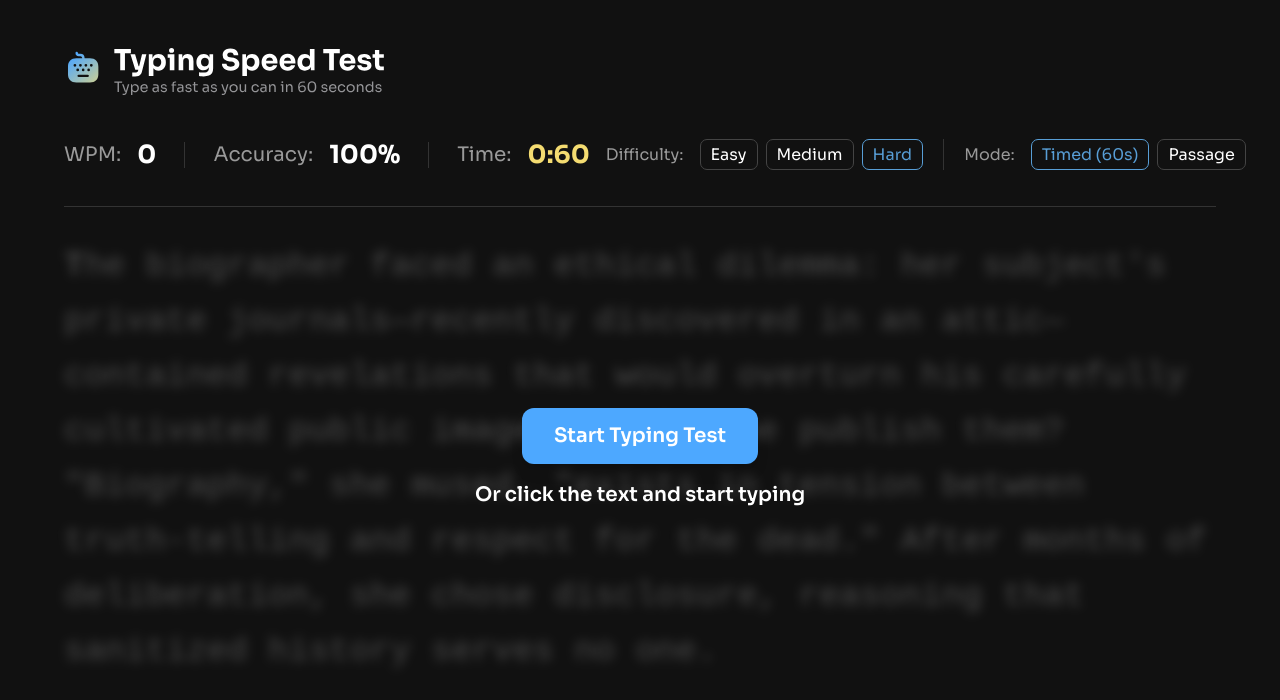
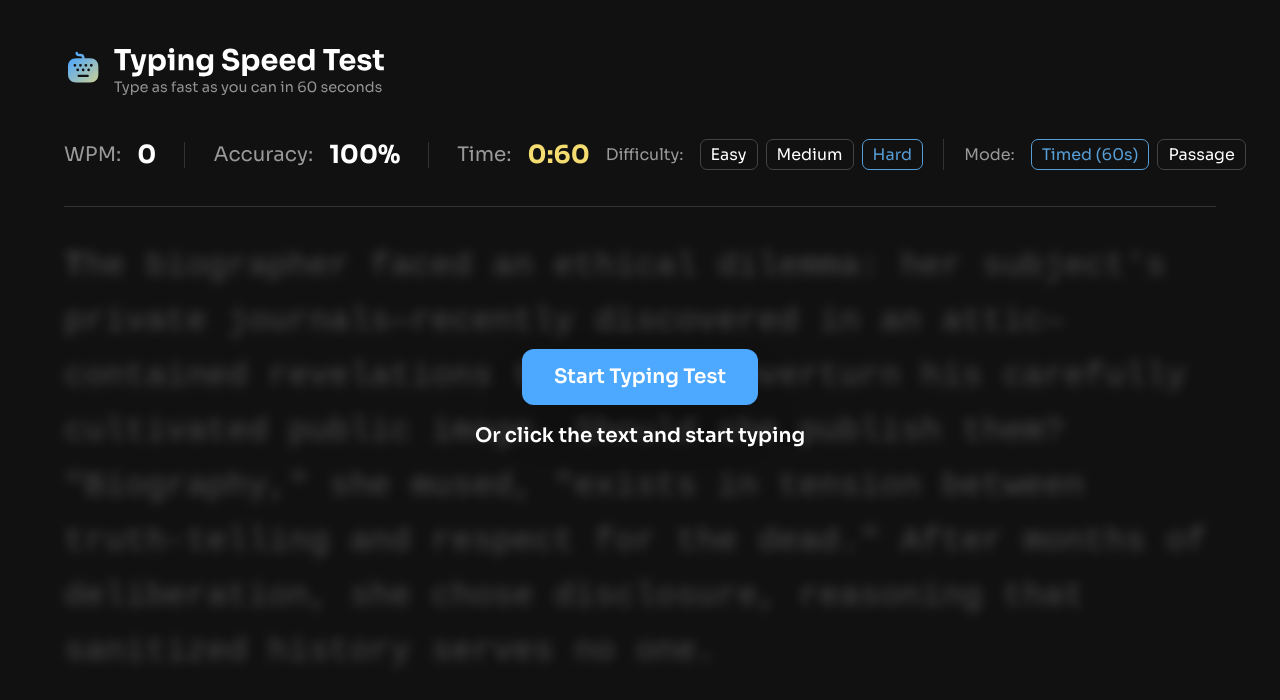
Before and after one commit to AhmedKhaledYaseen/typing-speed-test, a React (Vite) app: page / in a window 1280 px wide. Shown: the top 700 px of the page. Built offline with nearby package versions, Linux system fonts and the light colour scheme.

Commit message:
fix(ui): anchor start button and label to exact center of page

```diff
--- a/src/components/PassageDisplay.jsx
+++ b/src/components/PassageDisplay.jsx
@@ -36,7 +36,7 @@ export default function PassageDisplay({
   return (
     <div
       onClick={handleContainerClick}
-      className="relative py-8 my-4 border-t border-[#333] w-full cursor-text"
+      className="relative py-8 my-4 border-t border-[#333] w-full min-h-[360px] md:min-h-[440px] cursor-text"
     >
       {/* Hidden input to capture keystrokes on desktop & mobile */}
       <input
@@ -67,22 +67,25 @@ export default function PassageDisplay({
         ))}
       </div>
 
-      {/* Idle overlay - perfectly centered */}
+      {/* Idle overlay - anchored to exact center of the page */}
       {testState === 'idle' && (
-        <div className="absolute inset-0 flex flex-col items-center justify-center text-center p-4 z-10">
+        <div className="fixed inset-0 flex flex-col items-center justify-center text-center p-4 z-20 pointer-events-none">
+          <div className="pointer-events-auto flex flex-col items-center">
             <button
+              type="button"
               onClick={(e) => {
                 e.stopPropagation()
                 onStart()
                 inputRef.current?.focus()
               }}
-            className="bg-[#4da8ff] text-white font-semibold text-[20px] rounded-[12px] px-8 h-[56px] hover:bg-[hsl(210,100%,65%)] transition-colors focus:outline-none focus:ring-2 focus:ring-[#589ed6] cursor-pointer shadow-lg"
+              className="bg-[#4da8ff] text-white font-semibold text-[20px] rounded-[12px] px-8 h-[56px] hover:bg-[hsl(210,100%,65%)] transition-colors focus:outline-none focus:ring-2 focus:ring-[#589ed6] cursor-pointer shadow-2xl"
             >
               Start Typing Test
             </button>
-          <p className="text-white font-semibold text-[18px] md:text-[20px] mt-4">
+            <p className="text-white font-semibold text-[18px] md:text-[20px] mt-4 drop-shadow">
               Or click the text and start typing
             </p>
+          </div>
         </div>
       )}
     </div>
```
Lines whose indentation alone changed are shown as unchanged.
